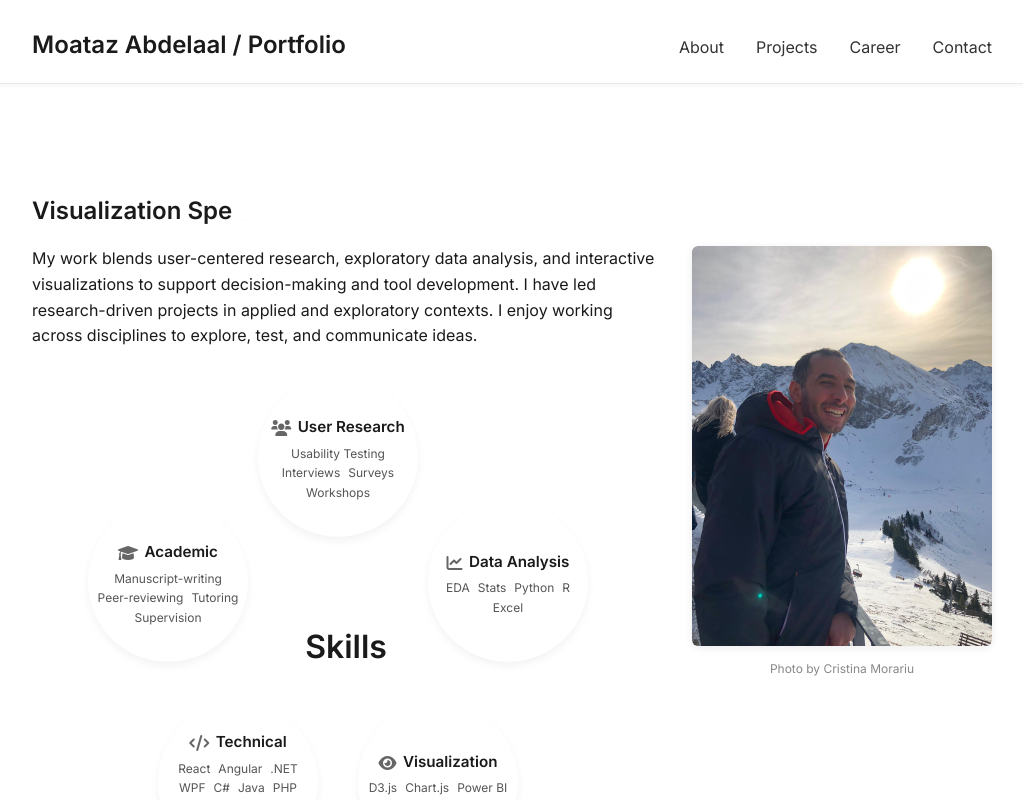
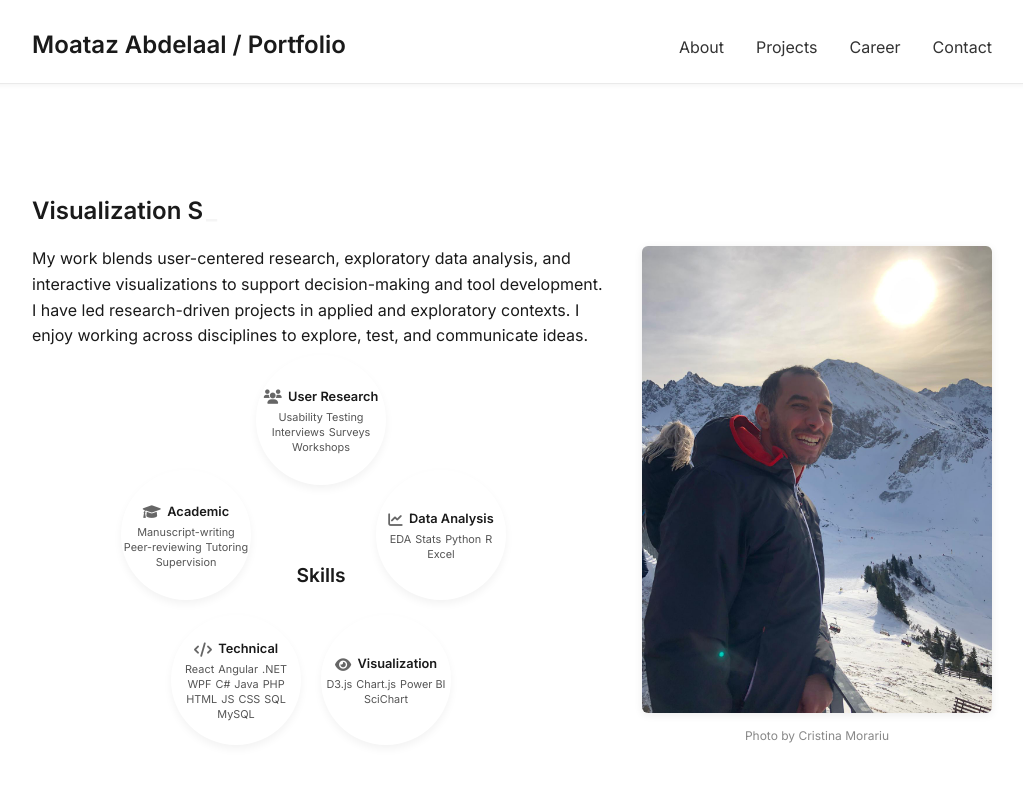
Before and after one commit to mottazabdelfattah/portfolio, a React (Vite) app: page /#/ in a window 1280 px wide. Shown: the top 800 px of the page, without its empty margins (128-1151 px from the left). Built offline with nearby package versions, Linux system fonts and the light colour scheme.

Commit message:
make the bubbles more compact

```diff
--- a/src/components/About.css
+++ b/src/components/About.css
@@ -14,10 +14,12 @@
 
   .about-photo {
     flex-shrink: 0;
+    flex: 0 0 260px;
+    text-align: center;
   }
 
   .about-photo img {
-    width: 300px;
+    width: 350px;
     height: auto;
     border-radius: 6px;
     object-fit: cover;
@@ -28,6 +30,14 @@
     font-size: 1.5rem;
     font-weight: 600;
     margin-bottom: 1rem;
+  }
+
+
+  .photo-credit {
+    font-size: 0.75rem;
+    color: #888;
+    margin-top: 0.5rem;
+    line-height: 1.2;
   }
 
   @media (max-width: 768px) {
@@ -46,15 +56,3 @@
       padding-right: 0;
     }
   }
-
-  .about-photo {
-    flex: 0 0 260px;
-    text-align: center;
-  }
-
-  .photo-credit {
-    font-size: 0.75rem;
-    color: #888;
-    margin-top: 0.5rem;
-    line-height: 1.2;
-  }
--- a/src/components/SkillsRadial.css
+++ b/src/components/SkillsRadial.css
@@ -1,10 +1,10 @@
 .skills-radial {
   position: relative;
   width: 100%;
-  max-width: 800px;
-  height: 500px;
+  max-width: 700px;  /* was 800px */
+  height: 420px;     /* was 500px */
   margin: 0 auto 3rem;
-  margin-top: 3rem;
+  margin-top: 1rem;
 }
 
 .radial-title {
@@ -12,30 +12,29 @@
   top: 50%;
   left: 50%;
   transform: translate(-50%, -50%);
-  font-size: 2rem;
+  font-size: 1.2rem;  /* slightly smaller */
   font-weight: 700;
   z-index: 2;
   animation: float 6s ease-in-out infinite;
 }
 
-
 .bubble {
   display: flex;
   flex-direction: column;
   justify-content: center;
-    align-items: center;
+  /* align-items: center; */
   position: absolute;
-    width: 160px;
-    height: 160px;
+  width: 130px;       /* reduced size */
+  height: 130px;
   border-radius: 50%;
-    box-shadow: 0 4px 8px rgba(0,0,0,0.05);
+  box-shadow: 0 4px 8px rgba(0, 0, 0, 0.05);
   text-align: center;
   padding: 0;
   transform: translate(-50%, -50%);
   animation: float 6s ease-in-out infinite;
   overflow: hidden;
+}
 
-  }
 .bubble:hover {
   transform: translate(-50%, -50%) scale(1.05);
   box-shadow: 0 6px 14px rgba(0, 0, 0, 0.1);
@@ -43,78 +42,63 @@
   cursor: pointer;
 }
 
-
 .bubble-title {
-    font-size: 0.95rem;
+  font-size: 0.8rem;
   font-weight: 600;
   z-index: 2;
   position: relative;
   background: white;
-    padding: 0.25rem 0.5rem;
+  padding: 0.15rem 0.4rem;
   border-radius: 6px;
 }
-
 
 .bubble-title i {
   margin-right: 0.4rem;
   color: #666;
-    font-size: 1rem;
+  font-size: 0.9rem;
   vertical-align: middle;
 }
-
-
 
 .bubble ul {
   list-style: none;
   padding: 0;
-  font-size: 0.75rem;
-  line-height: 1.3;
+  font-size: 0.68rem;
+  line-height: 1.2;
   color: #555;
 }
 
 .bubble li {
   transform: rotate(calc(var(--rand) * 1deg));
   display: inline-block;
-  margin: 2px 4px;
+  margin: 1px 2px;
 }
 
+/* Smaller radius positions */
+.user-research   { top: calc(50% - 155px); left: 50%; }
+.data-analysis   { top: calc(50% - 40px);  left: calc(50% + 120px); }
+.visualization   { top: calc(50% + 105px); left: calc(50% + 65px); }
+.technical       { top: calc(50% + 105px); left: calc(50% - 85px); }
+.academic        { top: calc(50% - 40px);  left: calc(50% - 135px); }
+
 @keyframes float {
-    0%   { transform: translate(-50%, -50%) translateY(0); }
-    50%  { transform: translate(-50%, -50%) translateY(-6px); }
-    100% { transform: translate(-50%, -50%) translateY(0); }
+  0% {
+    transform: translate(-50%, -50%) translateY(0);
+  }
+  50% {
+    transform: translate(-50%, -50%) translateY(-6px);
+  }
+  100% {
+    transform: translate(-50%, -50%) translateY(0);
+  }
 }
 
-  .user-research {
-    top: calc(50% - 190px);   /* was 180px */
-    left: calc(50% - 8px);    /* shift left slightly */
-  }
-
-  .data-analysis {
-    top: calc(50% - 65px);    /* was 55px */
-    left: calc(50% + 162px);  /* was 170px */
-  }
-
-  .visualization {
-    top: calc(50% + 135px);   /* was 145px */
-    left: calc(50% + 92px);   /* was 100px */
-  }
-
-  .technical {
-    top: calc(50% + 135px);
-    left: calc(50% - 108px);  /* was 100px */
-  }
-
-  .academic {
-    top: calc(50% - 65px);
-    left: calc(50% - 178px);  /* was 170px */
-  }
-/* Responsive fallback */
+/* Mobile fallback remains the same */
 @media (max-width: 900px) {
   .skills-radial {
+    margin-top: 2rem;
     height: auto;
     display: flex;
     flex-direction: column;
-      align-items: flex-start; /* corrected from left */
     gap: 1rem;
     position: static;
     transform: translateX(50%);
@@ -123,11 +107,10 @@
   .radial-title {
     position: static;
     transform: none;
-      font-size: 1.2rem; /* slightly smaller for subsection */
+    font-size: 1.2rem;
     font-weight: 600;
     text-align: left;
-      margin-bottom: 1rem;
-
+    margin-bottom: 2rem;
   }
 
   .bubble {
@@ -137,7 +120,7 @@
     height: auto;
     border-radius: 12px;
     transition: all 0.3s ease;
-      text-align: left; /* align text inside bubble */
+    text-align: left;
     padding: 1rem;
   }
 
```
Lines whose indentation alone changed are shown as unchanged.
